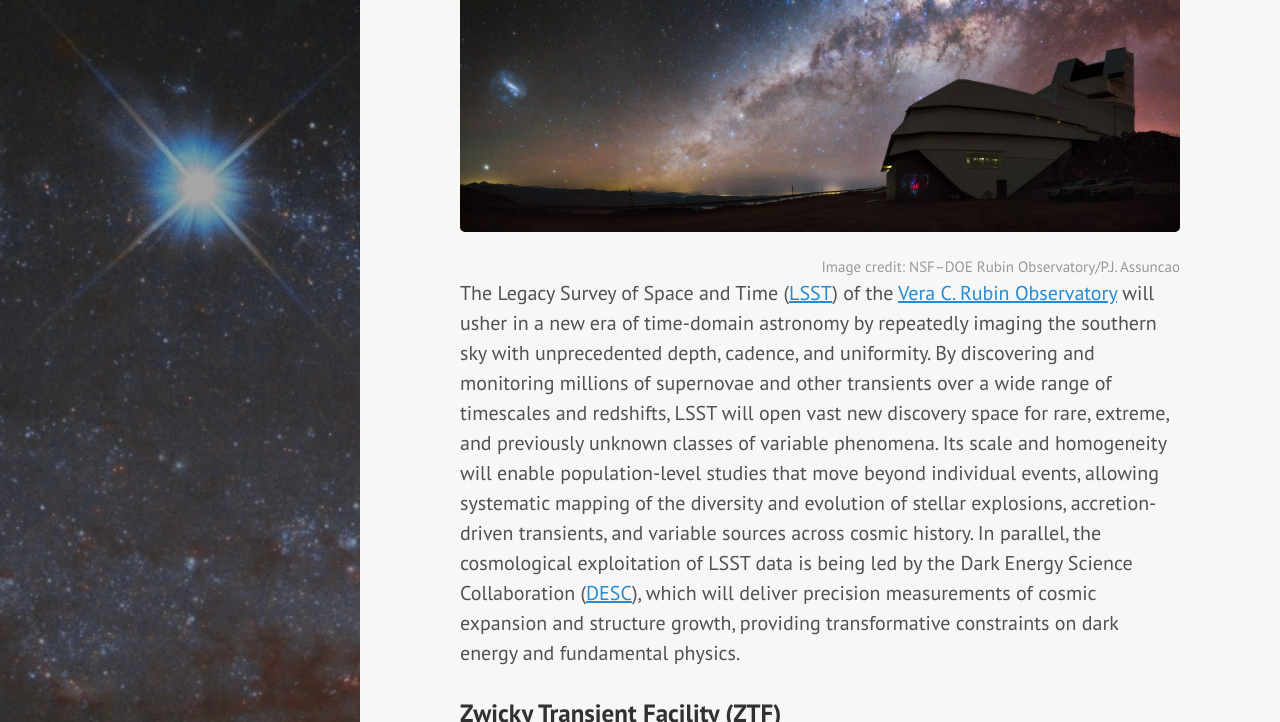
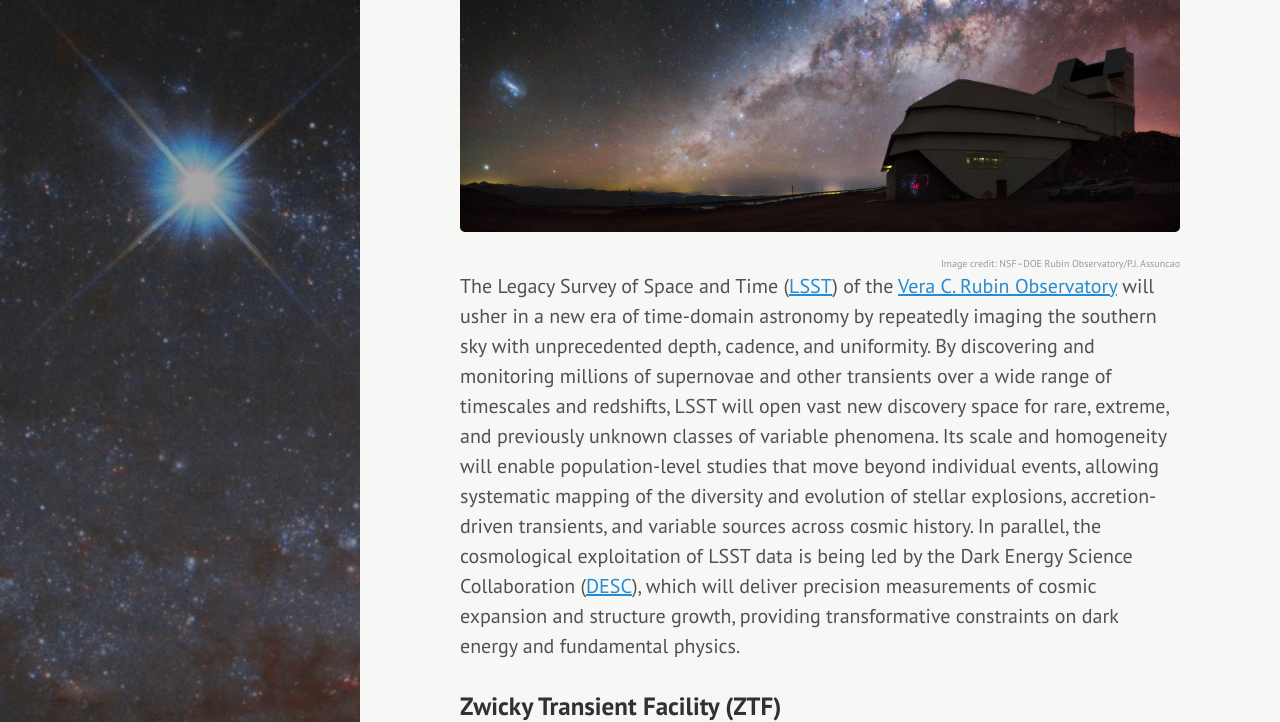
Before and after one commit to geodimitriadis/geodimitriadis.github.io, a Jekyll site: the page built from research.md, in a window 1280 px wide and 1400 px high, scrolled down 2732 px. Shown: the top 722 px of the window. Built offline with Jekyll 4.4.1, drawn with Linux system fonts in a browser that asks for light colours; grey boxes are pictures that could not be loaded.

Commit message:
Update hyde.css

```diff
--- a/public/css/hyde.css
+++ b/public/css/hyde.css
@@ -416,8 +416,8 @@ a.sidebar-nav-item:focus {
 
 .research-highlight .creditcaption {
   text-align: right;
-  font-size: 0.75rem;
+  font-size: 0.5rem;
   color: #999;
-  margin-top: 0.2rem;
+  margin-top: 0.05rem;
   font-style: normal;
 }
```
